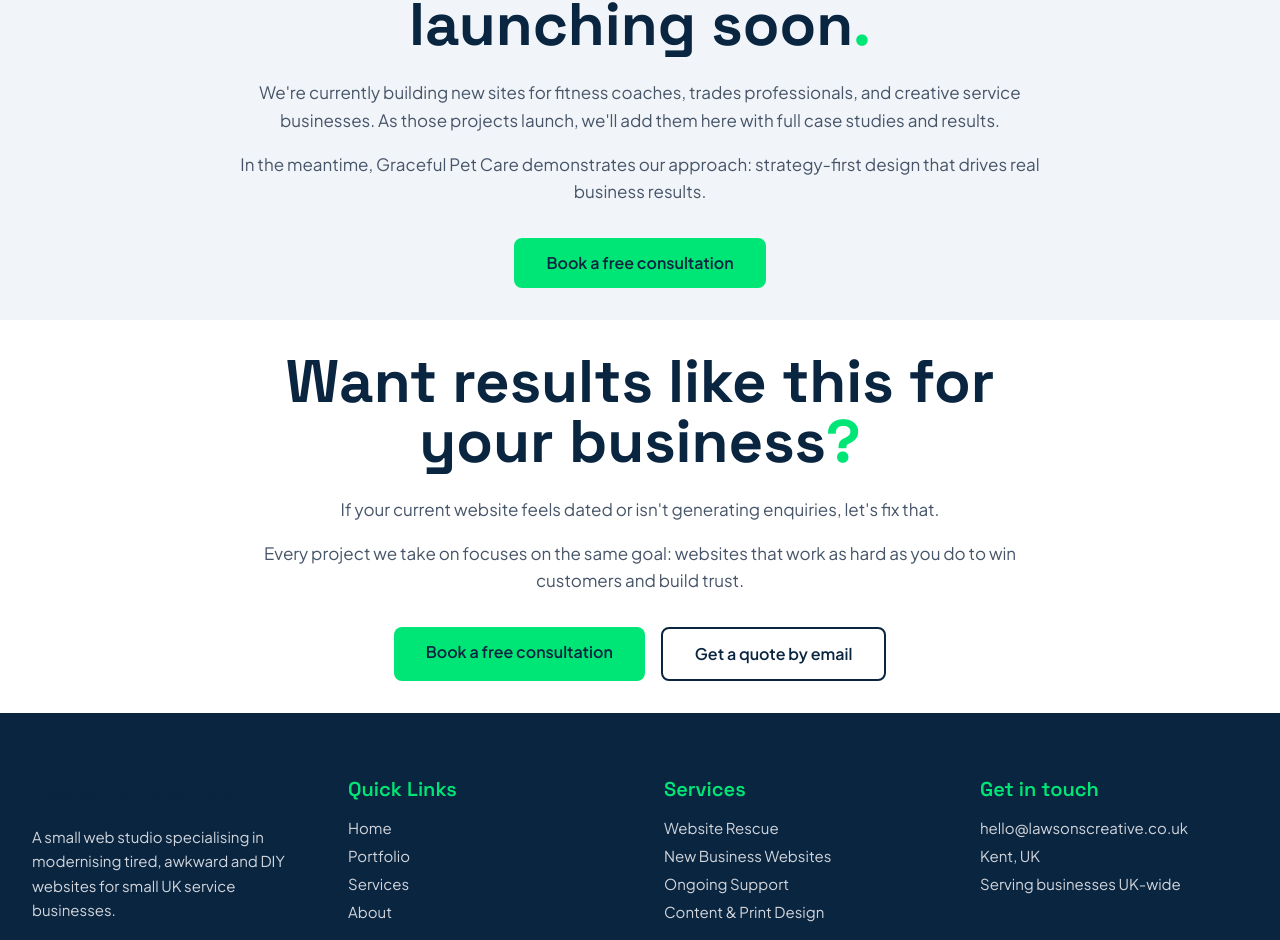
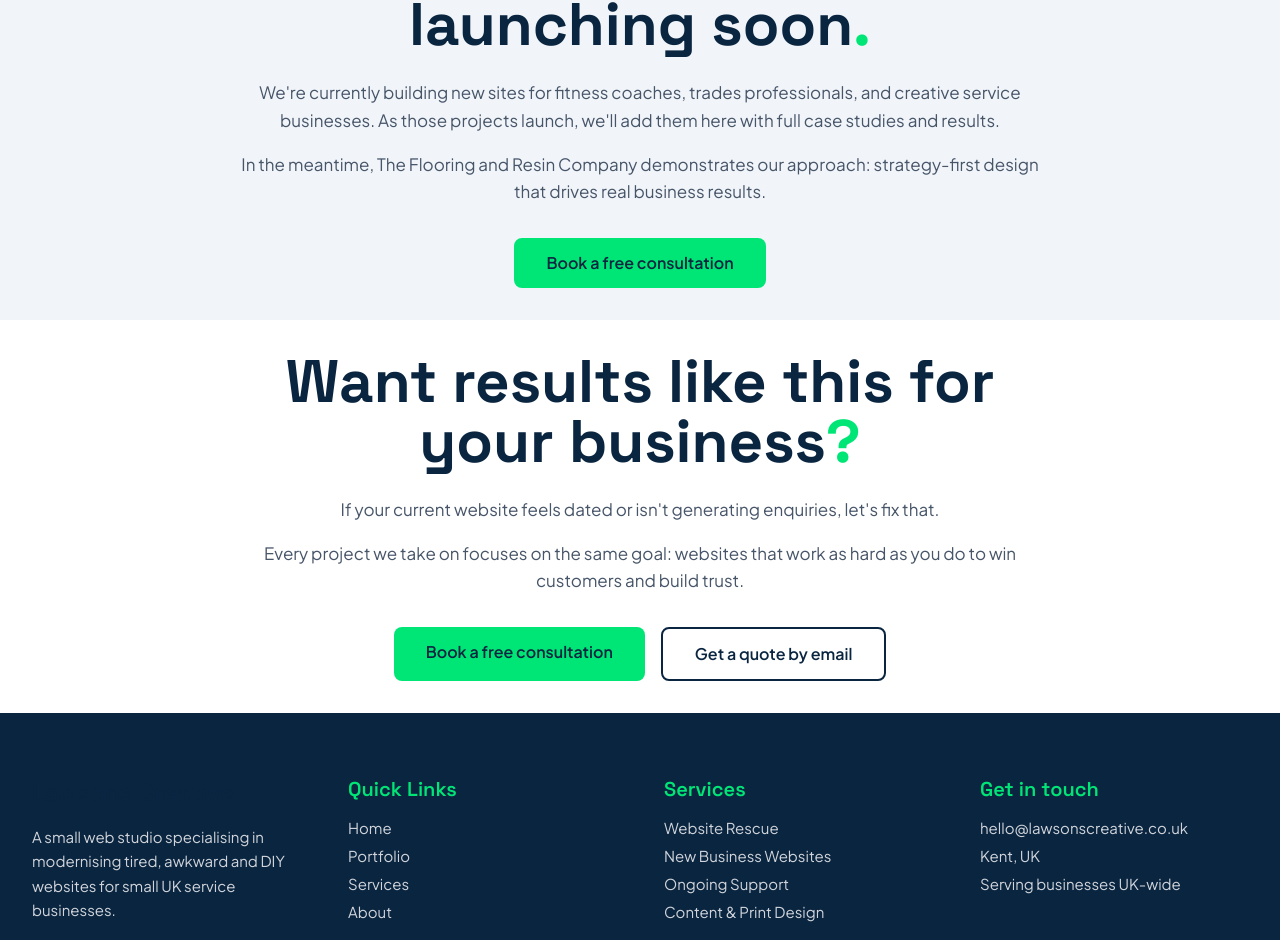
Before and after one commit to lawsonscreative/lawsonscreative-main-site, a Next.js app: page /portfolio in a window 1280 px wide. Shown: the part 4693-5633 px from the top of the page. Built offline with nearby package versions, Linux system fonts and the light colour scheme.

Commit message:
fix: Reference TFRCO instead of Graceful Pet Care in portfolio section
🤖 Generated with [Claude Code](https://claude.com/claude-code)

Co-Authored-By: Claude <noreply@anthropic.com>

```diff
--- a/app/portfolio/page.tsx
+++ b/app/portfolio/page.tsx
@@ -477,7 +477,7 @@ export default function PortfolioPage() {
               We're currently building new sites for fitness coaches, trades professionals, and creative service businesses. As those projects launch, we'll add them here with full case studies and results.
             </p>
             <p>
-              In the meantime, Graceful Pet Care demonstrates our approach: strategy-first design that drives real business results.
+              In the meantime, The Flooring and Resin Company demonstrates our approach: strategy-first design that drives real business results.
             </p>
           </div>
           <a
```
